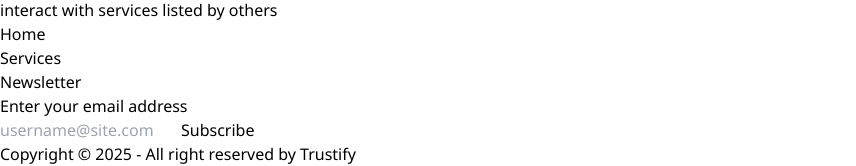
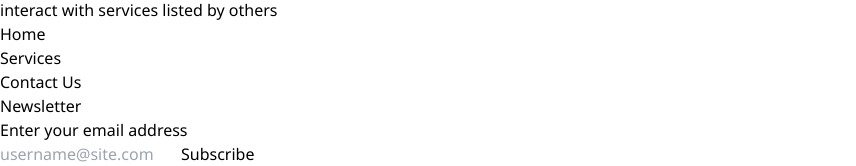
Before and after one commit to SifatSararChistee/service-review-system-a11, a React (Vite) app in the folder service-review-system-client/: page / in a window 1280 px wide. Shown: the part 6540-6706 px from the top of the page, without its empty margins (0-856 px from the left). Built offline with nearby package versions, Linux system fonts and the light colour scheme; no server answers.

Commit message:
updated footer

```diff
--- a/service-review-system-client/src/Components/Footer/Footer.jsx
+++ b/service-review-system-client/src/Components/Footer/Footer.jsx
@@ -26,6 +26,7 @@ const Footer = () => {
   <div className='text-lg'>
   <p  className="link link-hover"><NavLink to={'/'} className={'mr-4 hover:text-blue-700 transition-colors duration-300'}>Home</NavLink></p>
       <p  className="link link-hover"><NavLink to={'/all-services'} className={'mr-4 hover:text-blue-700 transition-colors duration-300'}>Services</NavLink></p>
+      <p  className="link link-hover"><NavLink to={'/contact'} className={'mr-4 hover:text-blue-700 transition-colors duration-300'}>Contact Us</NavLink></p>
       {user ? <p  className="link link-hover"><NavLink to={'/add-service'} className={'mr-4 hover:text-blue-700 transition-colors duration-300'}>Add Service</NavLink></p> : ''}
       {user ? <p  className="link link-hover"> <NavLink to={'/my-services'} className={'mr-4 hover:text-blue-700 transition-colors duration-300'}>My Services</NavLink></p> : ''}
       {user ? <p  className="link link-hover"><NavLink to={'/my-reviews'} className={'hover:text-blue-700 transition-colors duration-300'}>My Reviews</NavLink></p> : ''}
--- a/service-review-system-client/src/Pages/ContactPage/ContactPage.jsx
+++ b/service-review-system-client/src/Pages/ContactPage/ContactPage.jsx
@@ -2,7 +2,7 @@ import { Mail, User, MessageSquare } from "lucide-react";
 
 const ContactPage = () => {
     return (
-        <div className="flex justify-center items-center  bg-gray-100 p-6">
+        <div className="flex justify-center items-center bg-gray-100 p-6">
         <div className="w-full max-w-lg bg-white shadow-lg rounded-2xl p-6">
           <h2 className="text-2xl font-bold text-center text-gray-700">Contact Us</h2>
           <form className="mt-6 space-y-4">
```
